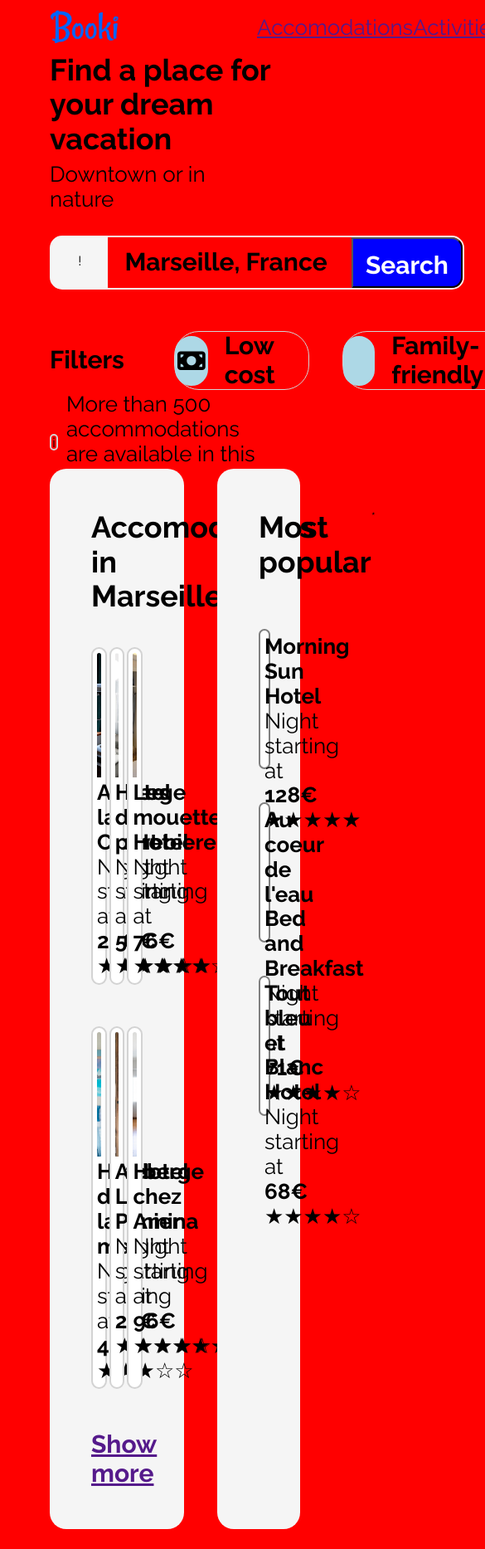
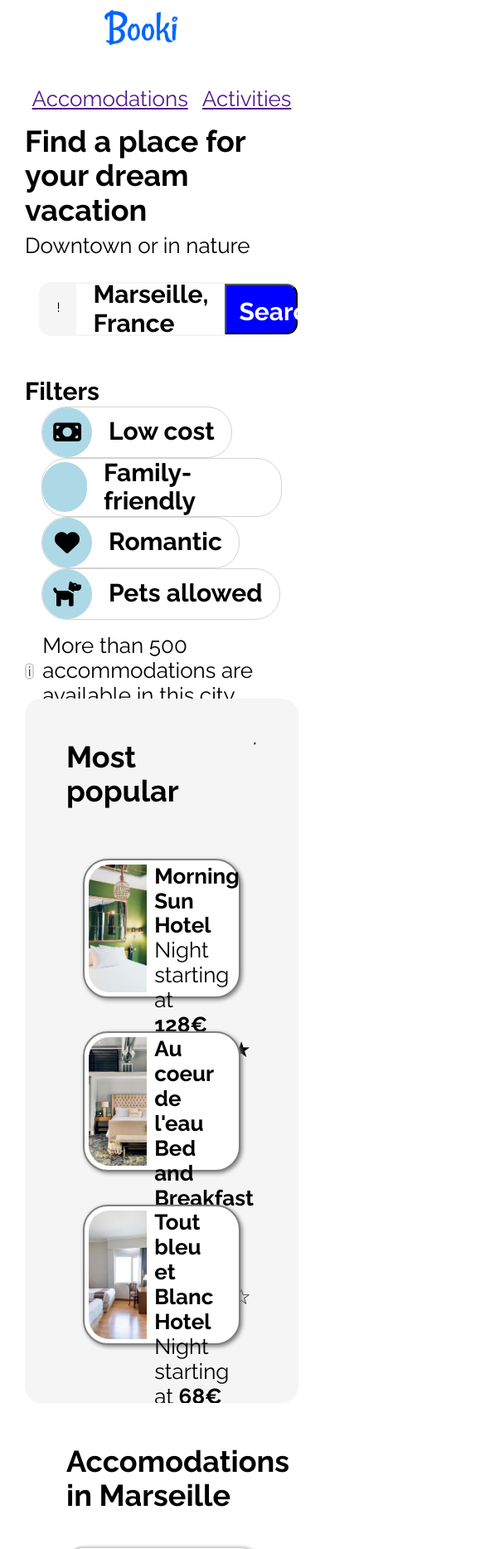
Before and after one commit to matasm0/oc_project2, a plain HTML site: page index.html in a window 390 px wide. Shown: the top 1867 px of the page at 83% size, 585 px wide, since content can reach past the window. Drawn offline with Linux system fonts and the light colour scheme; files whose address does not match are found by name.

Commit message:
Start mobile layout

```diff
--- a/style.css
+++ b/style.css
@@ -306,6 +306,7 @@ main
     border: 2px solid lightgray;
     border-radius: 20px;
     background-color: white;
+    box-shadow: 2px 2px 5px grey;
 
     width: 30%;
     /* height: 250px; */
@@ -377,6 +378,7 @@ main
     border: 2px solid grey;
     border-radius: 30px;
     background-color: white;
+    box-shadow: 2px 2px 5px grey;
 
     height: 20vh;
 
@@ -513,8 +515,120 @@ footer
 
 @media(max-width: 900px)
 {
-    body
+    /* body
     {
         background-color: red;
+    } */
+
+    .header-links, .logo, .search, .results, .activities, footer
+    {
+        padding-right: 30px;
+        padding-left: 30px;
+    }
+
+    header
+    {
+        display: flex;
+        flex-direction:  column;
+    }
+
+    .logo {
+        width: 200px;
+        margin-bottom: 20px;
+    }
+
+    .header-links
+    {
+        justify-content: space-around;
+
+        width: 100%;
+    }
+
+    .search-bar {
+        width: 90%;
+        align-self: center;
+    }
+
+    .filters
+    {
+        flex-direction: column;
+        align-items: flex-start;
+    }
+
+    .filter-links
+    {
+        width: 100%;
+        flex-wrap: wrap;
+        justify-content: flex-start;
+    }
+
+    .results {
+        flex-direction: column-reverse;
+    }
+
+    .accomodations
+    {
+        background-color: white;
+        width: 100%;
+    }
+
+    .a-card {
+        width: 100%
+    }
+
+    .most-popular {
+        width: 100%;
+    }
+
+    .mp-card {
+        width: 100%;
+    }
+
+    .activities {
+        width: 100;
+        flex-direction: column;
+    }
+
+    .act-cards
+    {
+        flex-direction: column;
+        flex-wrap: wrap;
+        width: 100%;
+    }
+
+    .big-card
+    {
+        width: 100%;
+        height: 35vh;
+    }
+
+    /* .big-card>img
+    {
+        border-radius: 30px 30px 0 0;
+
+        height: 60%;
+        width: 100%;
+        object-fit: cover;
+    } */
+
+    .small-card{
+        width: 100%;
+        height: 35vh;
+    }
+
+    .vert {
+        gap: 30px;
+    }
+
+    footer {
+        flex-direction: column;
+    }
+
+    .section {
+        flex-direction: column;
+    }
+
+    .category{
+        width: 100vw;
     }
 }
```
